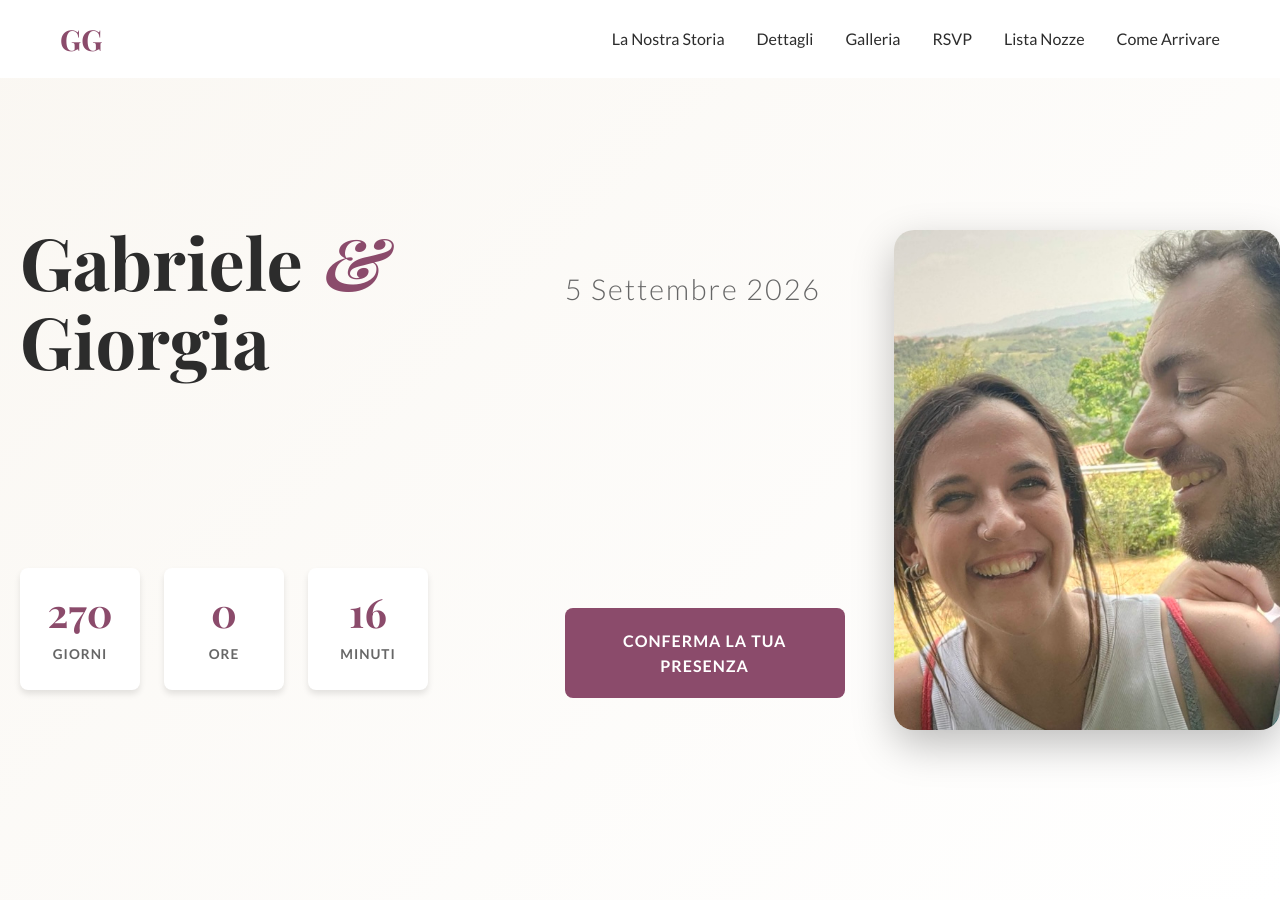
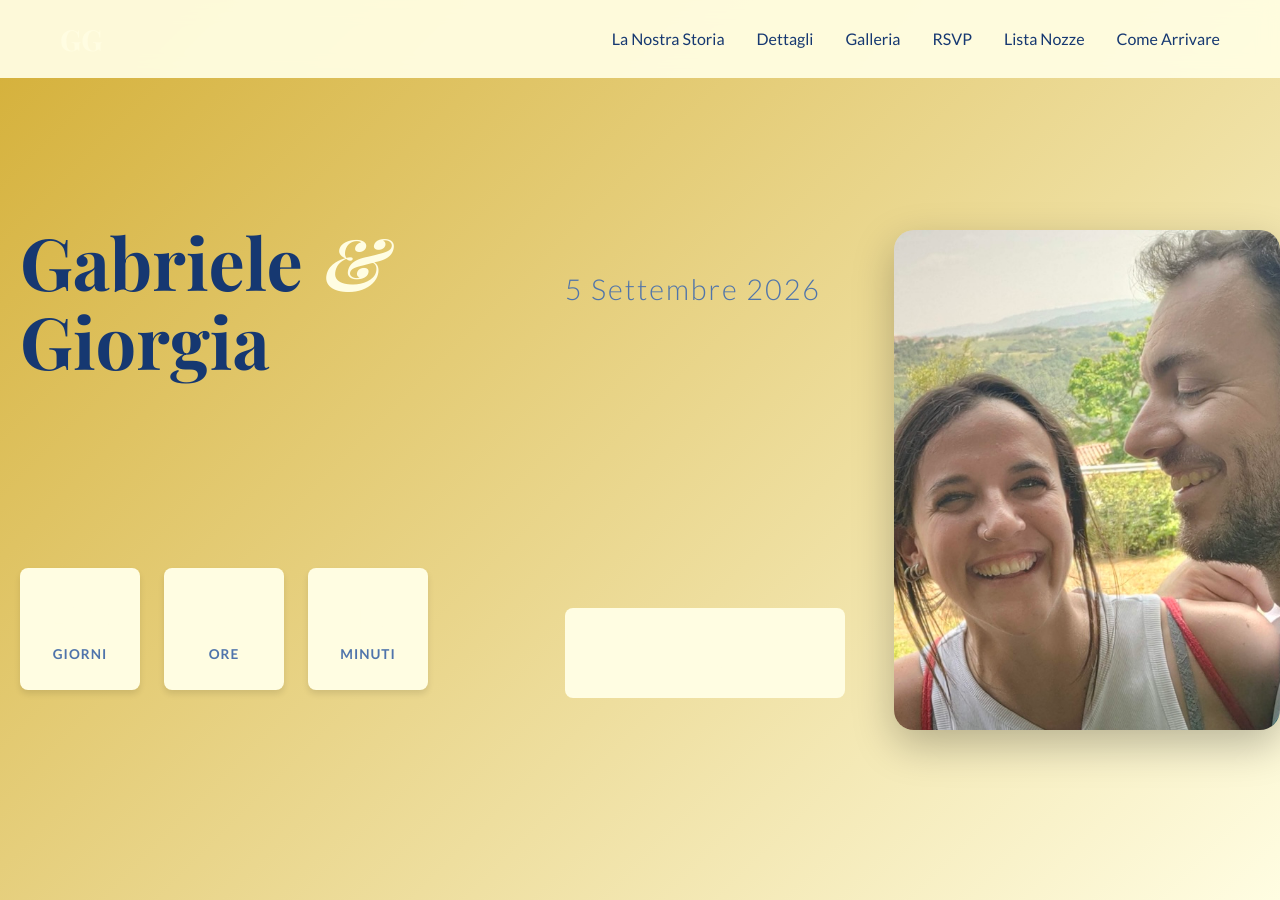
Before and after one commit to knives85/gio-ga, a Jekyll site: the page built from index.html, in a window 1280 px wide and 900 px high. Built offline with Jekyll 4.4.1, drawn with Linux system fonts in a browser that asks for light colours.

Commit message:
style: review colori

```diff
--- a/assets/css/style.css
+++ b/assets/css/style.css
@@ -1,11 +1,11 @@
 /* CSS Variables */
 :root {
-    --primary-color: #8B4B6B;      /* Bordeaux elegante */
-    --secondary-color: #FAF7F2;    /* Crema chiaro */
-    --accent-color: #D4A574;       /* Oro rosa */
-    --text-color: #2C2C2C;         /* Grigio scuro */
-    --light-text: #666666;
-    --white: #ffffff;
+    --primary-color: #fffde2;
+    --secondary-color: #D4AF37;
+    --accent-color: #CFB53B;
+    --text-color: #163871;
+    --light-text: #4f74ab;
+    --white: #fffde2;
     --shadow: 0 4px 6px rgba(0,0,0,0.1);
     --border-radius: 8px;
 }
@@ -46,7 +46,7 @@ h3 { font-size: 1.8rem; }
     position: fixed;
     top: 0;
     width: 100%;
-    background: rgba(255, 255, 255, 0.95);
+    background: rgba(255, 253, 226, 0.95);
     backdrop-filter: blur(10px);
     z-index: 1000;
     transition: all 0.3s ease;
```
